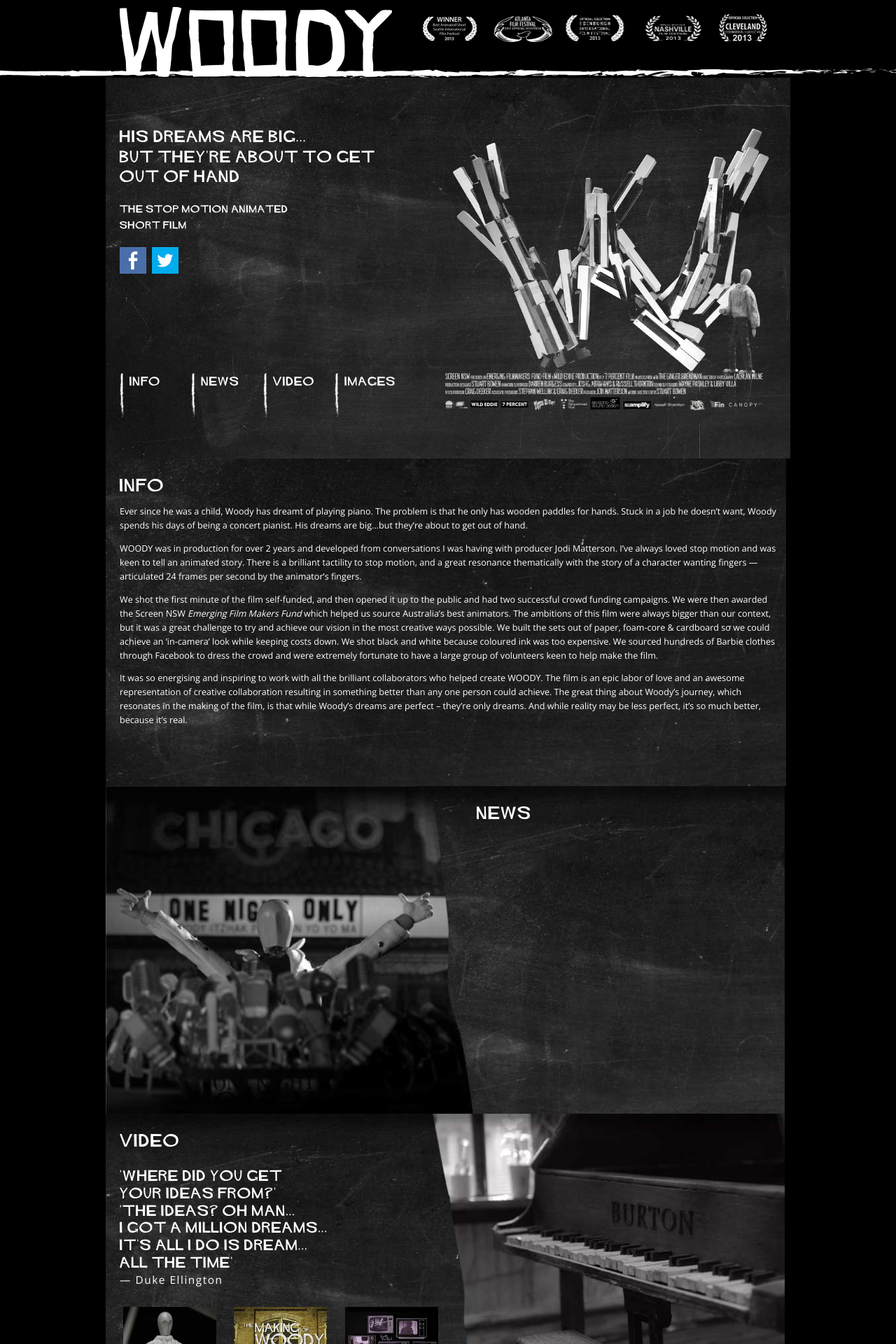
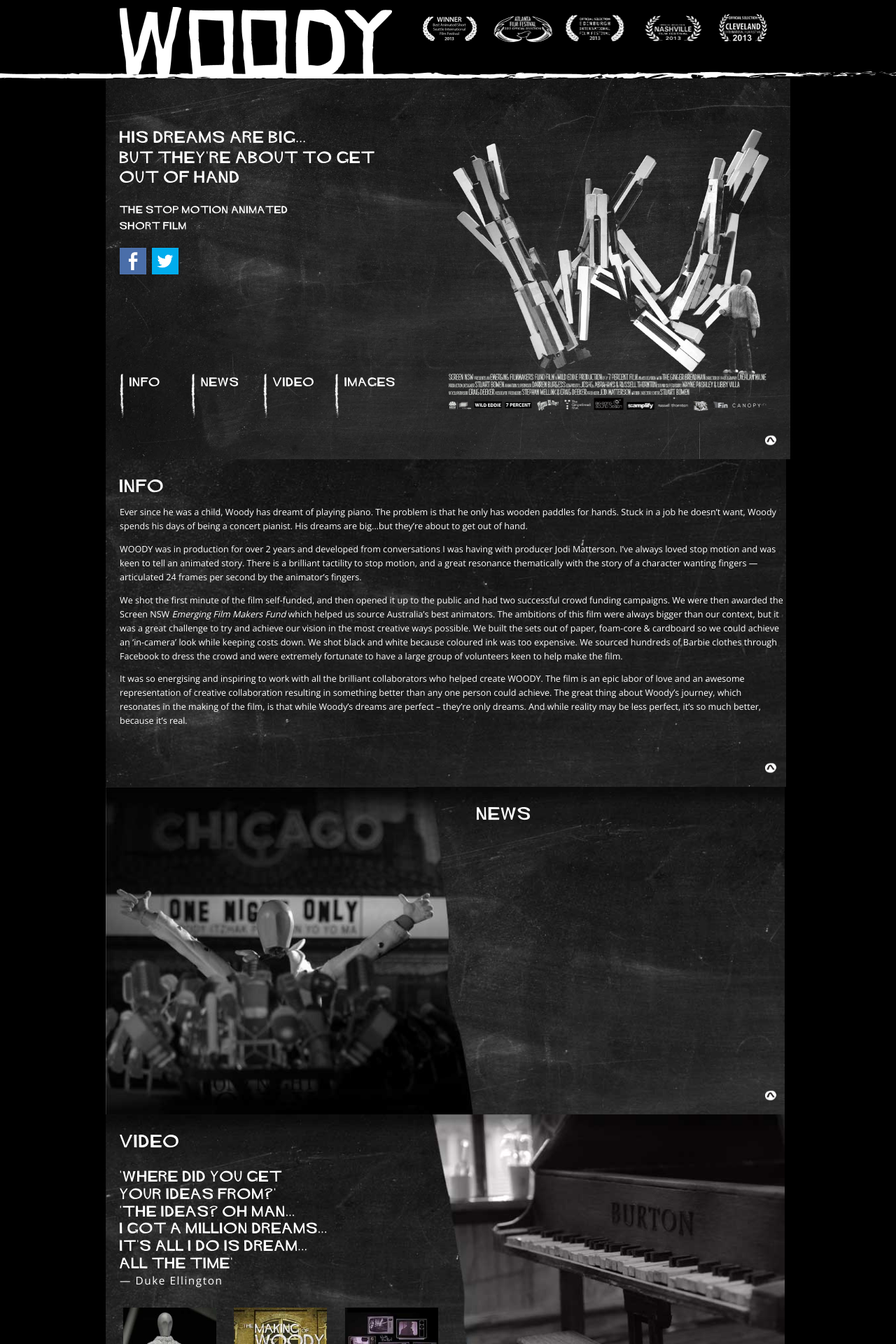
Before and after one commit to woodyshortfilm/woodyshortfilm.github.io, a Jekyll site: the page built from index.html, in a window 1280 px wide. Shown: the top 1920 px of the page at 70% size. Built offline with Jekyll 4.4.1, drawn with Linux system fonts in a browser that asks for light colours; nearby versions of some CDN libraries; comment, search, counter and statistics services are not loaded.

Commit message:
Added basic scroll to top functionality.

```diff
--- a/css/main.css
+++ b/css/main.css
@@ -28,12 +28,21 @@ a:hover, a:active {
 }
 
 .background-cover {
+  position: relative;
   font-family: 'WOODY';
   background-repeat: no-repeat;
   -webkit-background-size: contain;
   -moz-background-size: contain;
   -o-background-size: contain;
   background-size: contain;
+}
+
+.top {
+  right: 20px;
+  bottom: 20px;
+  position: absolute;
+  width: 16px;
+  height: 16px;
 }
 
 .section-heading {
@@ -58,8 +67,8 @@ header #masthead #awards {
 }
 
 header #masthead-separator {
-  height: 13px;
-  margin-top: -12px;
+  height: 10px;
+  margin-top: -8px;
   background-image: url('/img/masthead-separator.png');
   background-size: auto 13px;
   background-repeat: no-repeat;
--- a/index.html
+++ b/index.html
@@ -43,6 +43,7 @@
       </div>
     </div>
   </div>
+  <a class="top" href="/"><img src="/img/top.png" width="16" height="16"></a>
 </div>
 
 <div id="info" class="grid background-cover">
@@ -88,6 +89,7 @@
       it&rsquo;s real.
     </p>
   </div>
+  <a class="top" href="/"><img src="/img/top.png" width="16" height="16"></a>
 </div>
 
 <div id="news" class="grid background-cover">
@@ -98,6 +100,7 @@
       <script>!function(d,s,id){var js,fjs=d.getElementsByTagName(s)[0],p=/^http:/.test(d.location)?'http':'https';if(!d.getElementById(id)){js=d.createElement(s);js.id=id;js.src=p+"://platform.twitter.com/widgets.js";fjs.parentNode.insertBefore(js,fjs);}}(document,"script","twitter-wjs");</script>
     </div>
   </div>
+  <a class="top" href="/"><img src="/img/top.png" width="16" height="16"></a>
 </div>
 
 <div id="video" class="grid background-cover">
@@ -147,6 +150,7 @@
       </div>
     </div>
   </div>
+  <a class="top" href="/"><img src="/img/top.png" width="16" height="16"></a>
 </div>
 
 <div id="images" class="grid background-cover">
@@ -188,6 +192,7 @@
     </div>
     {%endfor%}
   </div>
+  <a class="top" href="/"><img src="/img/top.png" width="16" height="16"></a>
 </div>
 
 <footer>
```
Also changed, not shown: _layouts/default.html (+11 -7 lines), img/top.png (added).
